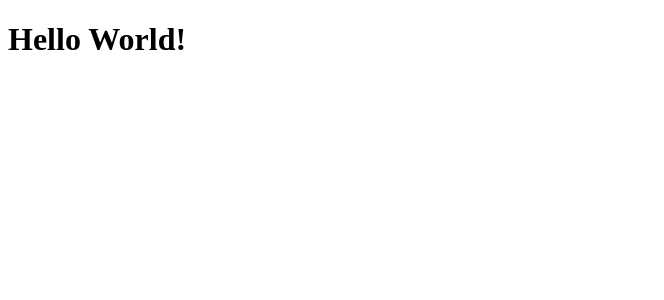
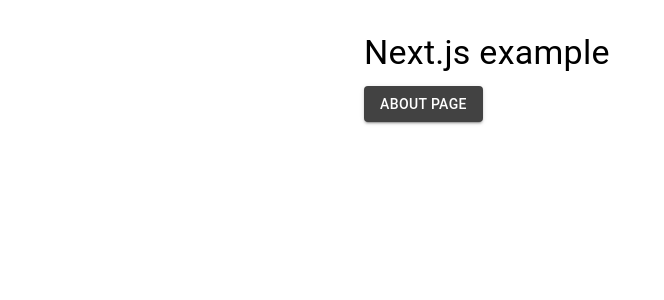
Before and after one commit to mikohan/nextjs-ts, a Next.js app: page / in a window 1280 px wide. Shown: the top 300 px of the page, without its empty margins (0-664 px from the left). Built offline with nearby package versions, Linux system fonts and the light colour scheme.

Commit message:
Index page

```diff
--- a/pages/index.tsx
+++ b/pages/index.tsx
@@ -1,8 +1,20 @@
+import { Container, Typography, Box, Button } from '@material-ui/core';
+import Link from 'next/link';
+
 const Index = () => {
   return (
-    <div>
-      <h1>Hello World!</h1>
-    </div>
+    <Container maxWidth="sm">
+      <Box my={4}>
+        <Typography variant="h4" component="h1" gutterBottom>
+          Next.js example
+        </Typography>
+        <Link href="/about">
+          <Button variant="contained" color="primary">
+            About Page
+          </Button>
+        </Link>
+      </Box>
+    </Container>
   );
 };
 export default Index;
```
